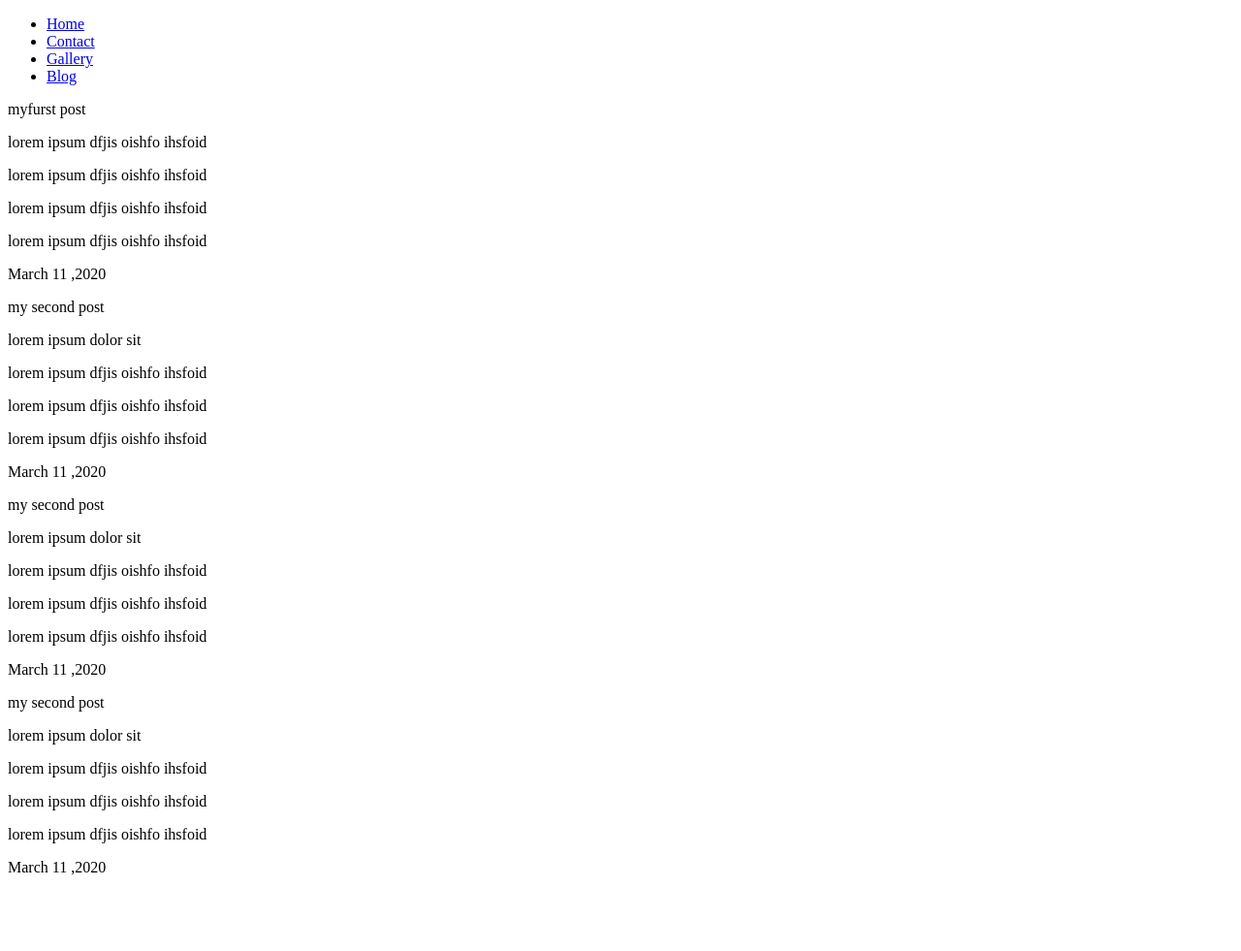
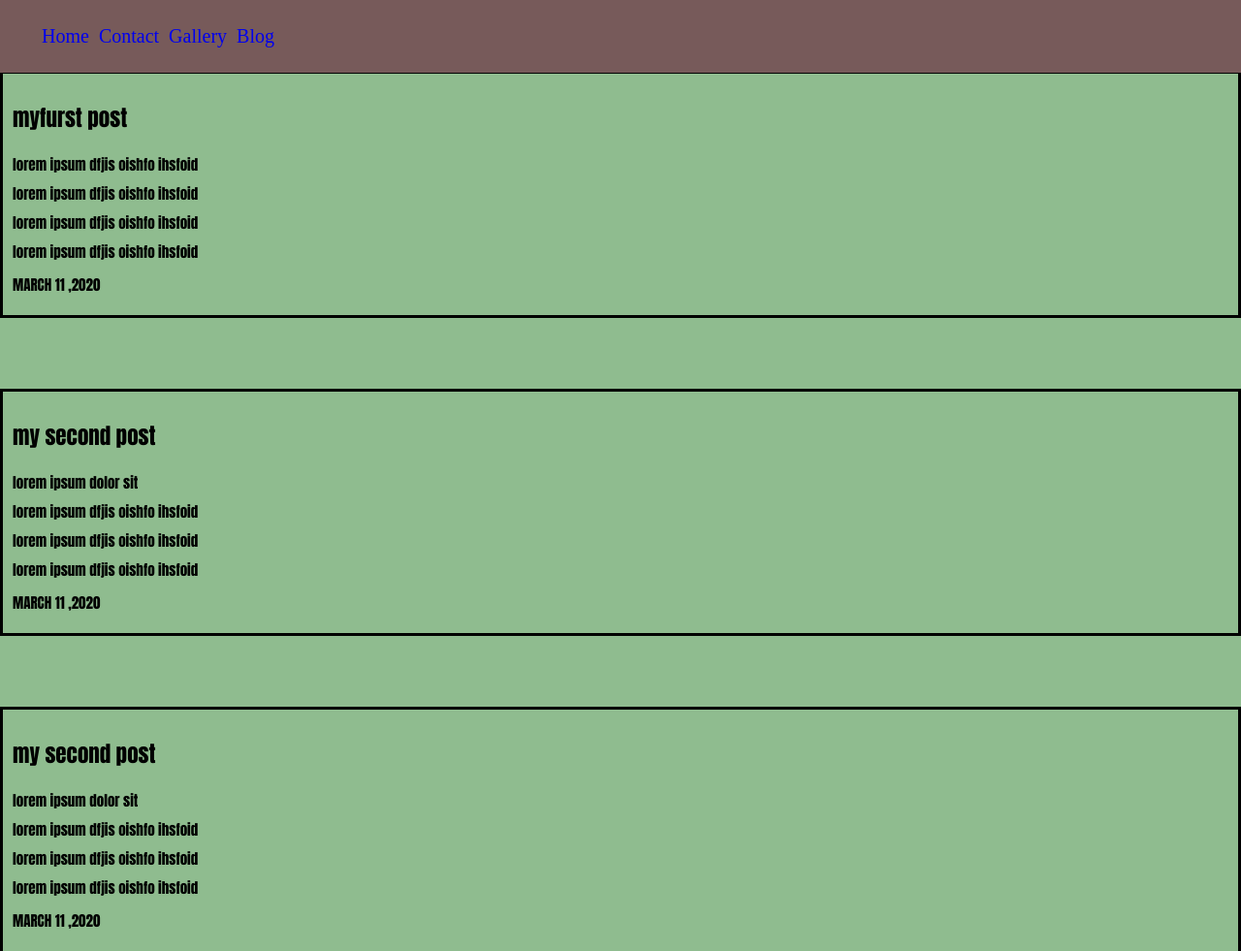
Before and after one commit to minase111/mycv1, a plain HTML site: page blog.html in a window 1280 px wide. Shown: the top 981 px of the page at 97% size. Before the commit the page ends 920 px from the top, so only its background shows below. Drawn offline with Linux system fonts and the light colour scheme.

Commit message:
Added blog

```diff
--- /dev/null
+++ b/asset/css/style.css
@@ -0,0 +1,45 @@
+/*   */
+body{
+background-color: darkseagreen;
+/*border:dotted 10px lightpink;*/
+margin: 20px auto;
+}
+header{
+background-color:rgb(119,90,90,1) ;
+position: fixed;
+top: 0;
+right: 0;
+width: 100%;
+}
+section {
+    font-family:Impact, Haettenschweiler, 'Arial Narrow Bold', sans-serif ;
+    padding: 5px 10px;
+    border: solid;
+margin-top: 73px;
+
+}
+article{
+    font-size: 15px;
+    line-height: 15px;
+}
+nav > ul > li{
+    display:inline-block;
+    padding: 10px 3px;
+    font-size: 20px;
+}
+nav> ul > li > a{
+    text-decoration: none;
+}
+.title{
+    font-size: 23px;
+    font-weight: 500;
+}
+.date{
+    font-size: 15px;
+    text-transform: uppercase;
+}
+img{
+    float: left;
+    margin: 10px 10px;
+
+}
```
Also changed, not shown: contact.html (+4 -3 lines), gallery.html (+1 -1 lines), gallery2.html (added).
